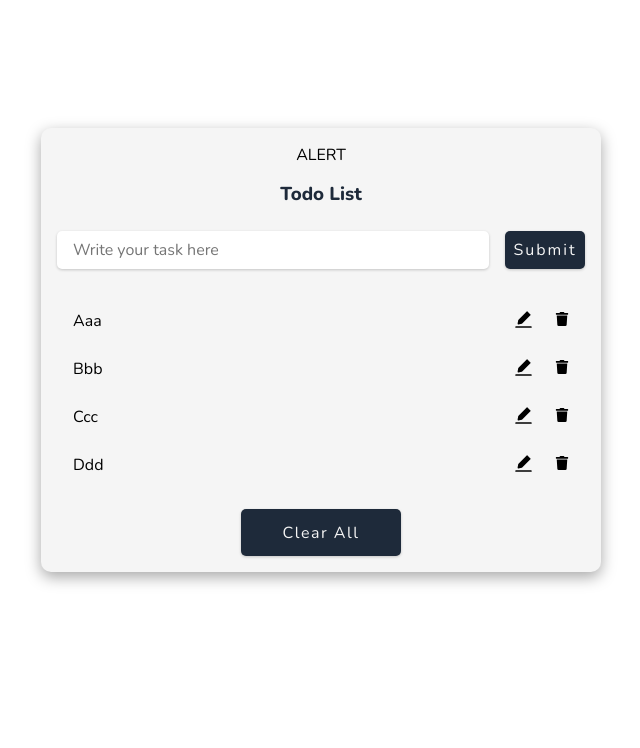
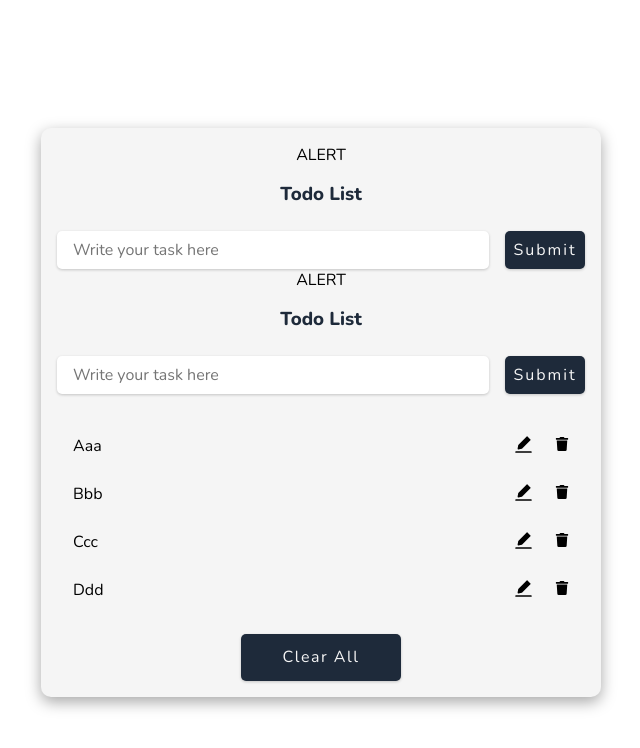
Before and after one commit to ruthinunes/todoList, a React (Vite) app: page / in a window 1280 px wide. Shown: the top 748 px of the page, without its empty margins (319-959 px from the left). Built offline with nearby package versions, Linux system fonts and the light colour scheme.

Commit message:
Realocating List component

```diff
--- a/src/App.tsx
+++ b/src/App.tsx
@@ -1,10 +1,28 @@
+import Form from "./components/Form/Form";
 import List from "./components/List/List";
+import data from "../data/tasks.json";
+import { useState } from "react";
 
 function App() {
+  const [tasks, setTasks] = useState(data);
+
   return (
     <>
       <div className="container">
-        <List />
+        <Form
+          onSubmit={(newTask) =>
+            setTasks([
+              ...tasks, //Setting id to timestamp to avoid duplicity
+              { id: new Date().getTime(), description: newTask.description },
+            ])
+          }
+        />
+
+        <List
+          tasks={tasks}
+          onDelete={(id) => setTasks(tasks.filter((task) => task.id !== id))}
+          onEdit={(id) => console.log(id)}
+        />
       </div>
     </>
   );
```
